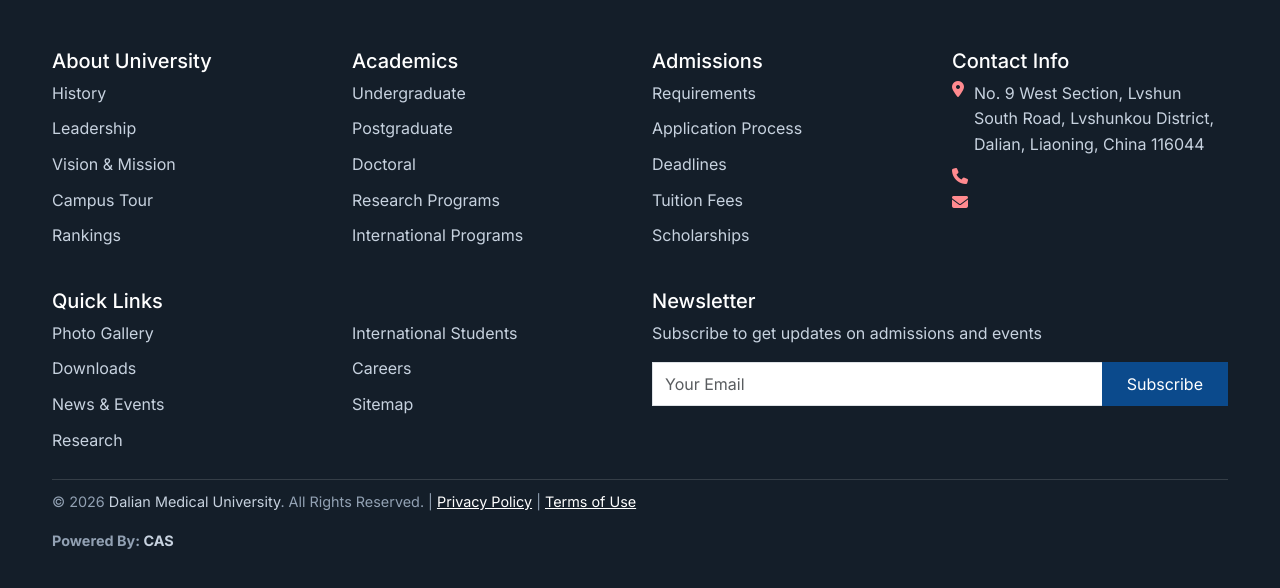
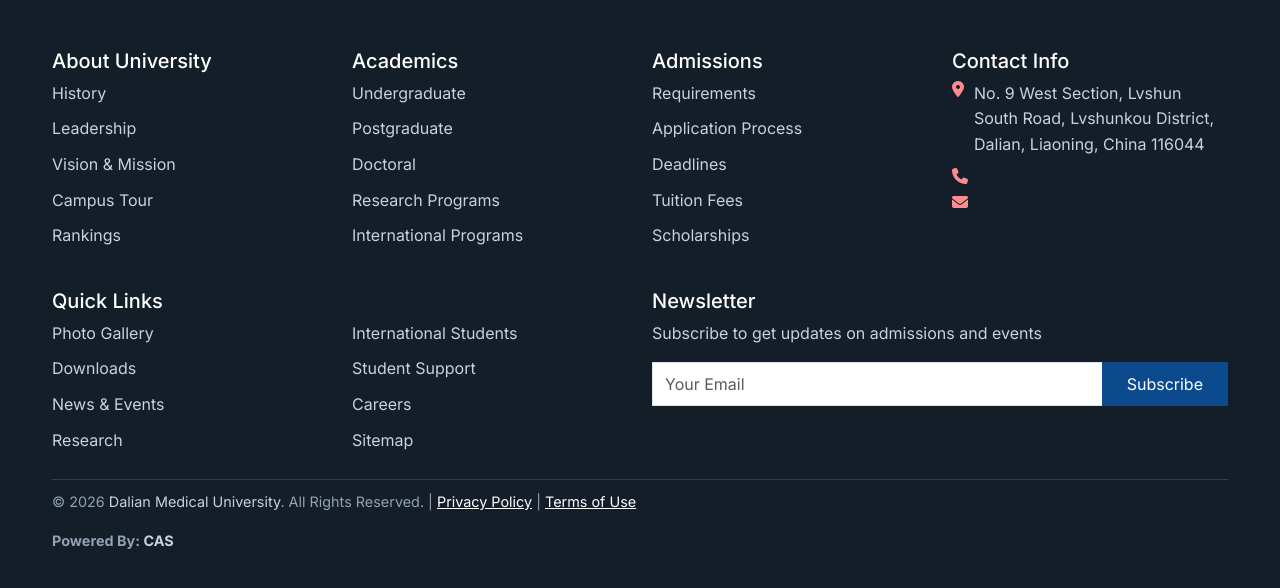
Before and after one commit to niaz8269/DMU, a Laravel app: page /blogs in a window 1280 px wide. Shown: the part 5812-6400 px from the top of the page. Run offline with Laravel 12, Linux system fonts and the light colour scheme; data that the repository does not hold is empty; parts of the project's set-up code (start-up, migrations or seed data) failed here and were passed over; some libraries are stand-ins or nearby versions.

Commit message:
Link Student Support page from footer (was orphaned)
Co-Authored-By: Claude Sonnet 5.5 <noreply@anthropic.com>

```diff
--- a/site/resources/views/partials/footer.blade.php
+++ b/site/resources/views/partials/footer.blade.php
@@ -63,6 +63,7 @@
                     <div class="col-6">
                         <ul class="footer-links">
                             <li><a href="/admissions" data-i18n="footer.international_students">International Students</a></li>
+                            <li><a href="/support">Student Support</a></li>
                             <li><a href="/be-our-partner" data-i18n="footer.careers">Careers</a></li>
                             <li><a href="/sitemap.xml" data-i18n="footer.sitemap">Sitemap</a></li>
                         </ul>
```
